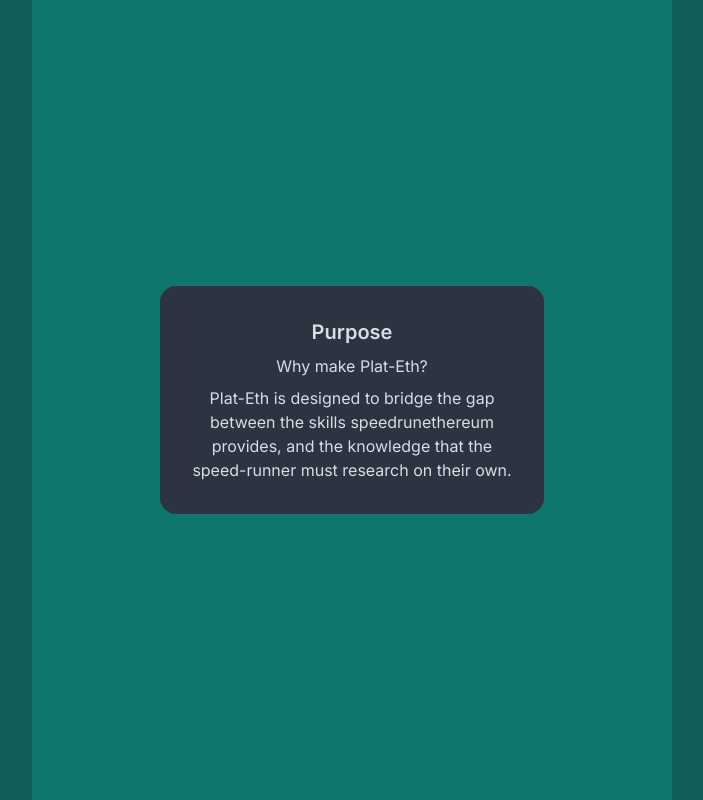
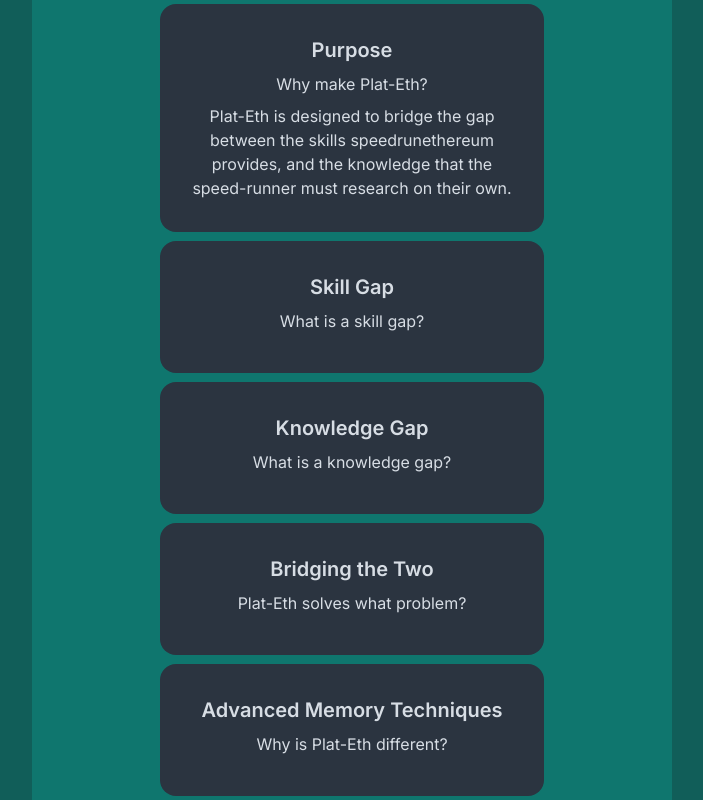
Before and after one commit to ayechanst/platinum-eth, a Next.js app in the folder plat-eth/: page /prelude in a window 1280 px wide. Shown: the whole page, without its empty margins (288-991 px from the left). Built offline with nearby package versions, Linux system fonts and the light colour scheme.

Commit message:
stories prelude scaffold done

```diff
--- a/plat-eth/src/app/prelude/page.tsx
+++ b/plat-eth/src/app/prelude/page.tsx
@@ -9,23 +9,30 @@ const Prelude = () => {
     text: "Plat-Eth is designed to bridge the gap between the skills speedrunethereum provides, and the knowledge that the speed-runner must research on their own.",
   };
   const story2 = {
-    id: 1,
+    id: 2,
     title: "Skill Gap",
-    subTitle: "",
+    subTitle: "What is a skill gap?",
     text: "",
   };
   const story3 = {
-    id: 1,
-    title: "Skill Gap",
-    subTitle: "",
+    id: 3,
+    title: "Knowledge Gap",
+    subTitle: "What is a knowledge gap?",
     text: "",
   };
   const story4 = {
-    id: 1,
-    title: "Skill Gap",
-    subTitle: "",
+    id: 4,
+    title: "Bridging the Two",
+    subTitle: "Plat-Eth solves what problem?",
     text: "",
   };
+  const story5 = {
+    id: 5,
+    title: "Advanced Memory Techniques",
+    subTitle: "Why is Plat-Eth different?",
+    text: "",
+  };
+
   return (
     <>
       <Layout>
@@ -34,6 +41,26 @@ const Prelude = () => {
           subTitle={story1.subTitle}
           text={story1.text}
         />
+        <StoryCard
+          title={story2.title}
+          subTitle={story2.subTitle}
+          text={story2.text}
+        />
+        <StoryCard
+          title={story3.title}
+          subTitle={story3.subTitle}
+          text={story3.text}
+        />
+        <StoryCard
+          title={story4.title}
+          subTitle={story4.subTitle}
+          text={story4.text}
+        />
+        <StoryCard
+          title={story5.title}
+          subTitle={story5.subTitle}
+          text={story5.text}
+        />
       </Layout>
     </>
   );
```
